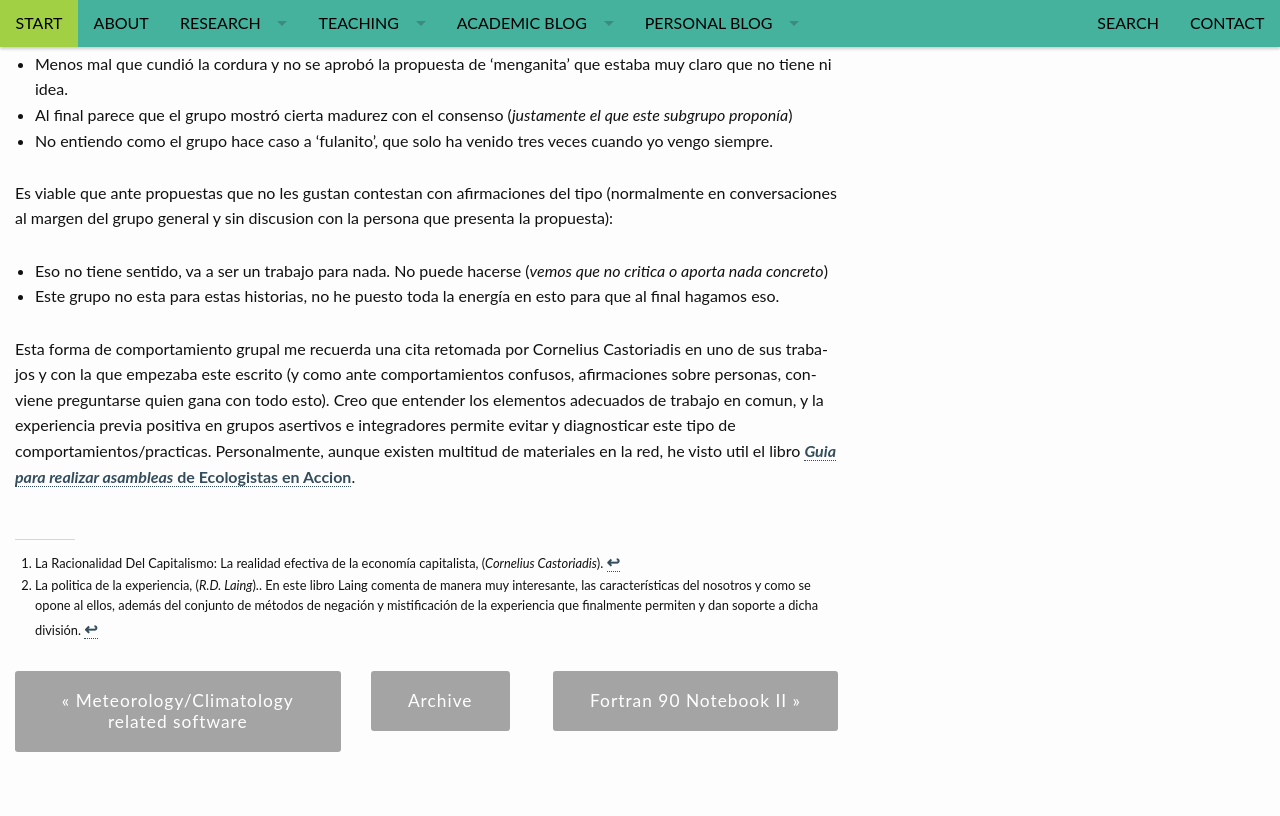
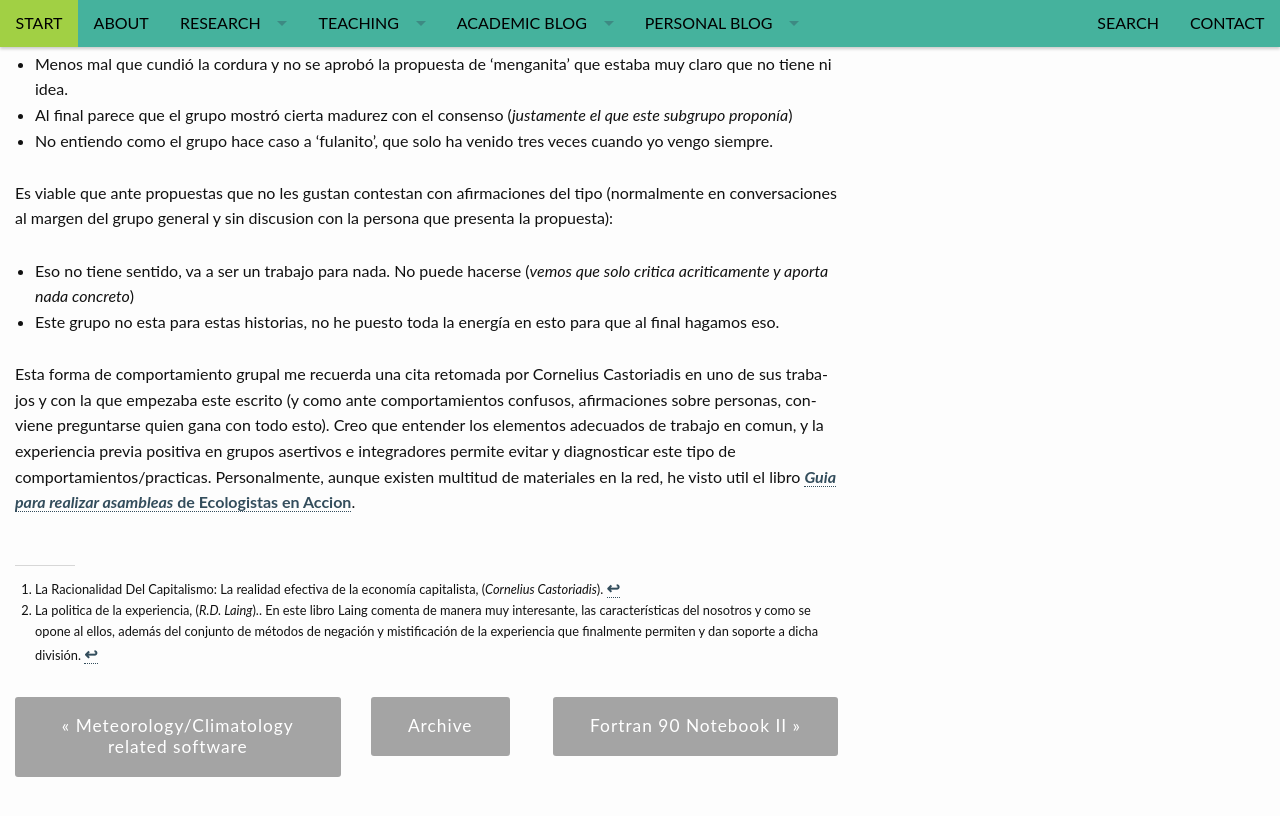
Before and after one commit to RCHG/rchg.github.io, a Jekyll site: the page built from _posts/2016-03-06-Humpty-Ditmpty.md, in a window 1280 px wide and 900 px high, scrolled down 1637 px. Shown: the top 816 px of the window. Built offline with Jekyll 4.4.1, drawn with Linux system fonts in a browser that asks for light colours; nearby versions of some CDN libraries; comment, search, counter and statistics services are not loaded.

Commit message:
Update 2016-03-06-Humpty-Ditmpty.md

```diff
--- a/_posts/2016-03-06-Humpty-Ditmpty.md
+++ b/_posts/2016-03-06-Humpty-Ditmpty.md
@@ -64,7 +64,7 @@ Me pregunto si es posible que determinados comportamientos sirvan para ganar con
 
 Es viable que ante propuestas que no les gustan contestan con afirmaciones del tipo (normalmente en conversaciones al margen del grupo general y sin discusion con la persona que presenta la propuesta):
 
-- Eso no tiene sentido, va a ser un trabajo para nada. No puede hacerse (*vemos que no critica o aporta nada concreto*)
+- Eso no tiene sentido, va a ser un trabajo para nada. No puede hacerse (*vemos que solo critica acriticamente y aporta nada concreto*)
 - Este grupo no esta para estas historias, no he puesto toda la energía en esto para que al final hagamos eso.
 
 Esta forma de comportamiento grupal me recuerda una cita retomada por Cornelius Castoriadis en uno de sus trabajos y con la que empezaba este escrito (y como ante comportamientos confusos, afirmaciones sobre personas, conviene preguntarse quien gana con todo esto). Creo que entender los elementos adecuados de trabajo en comun, y la experiencia previa positiva en grupos asertivos e integradores permite evitar y diagnosticar este tipo de comportamientos/practicas. Personalmente,  aunque existen multitud de materiales en la red, he visto util el libro [*Guia para realizar asambleas* de Ecologistas en Accion](https://tienda.ecologistasenaccion.org/editorial/1152-libro-guia-para-realizar-asambleas.html).
```
